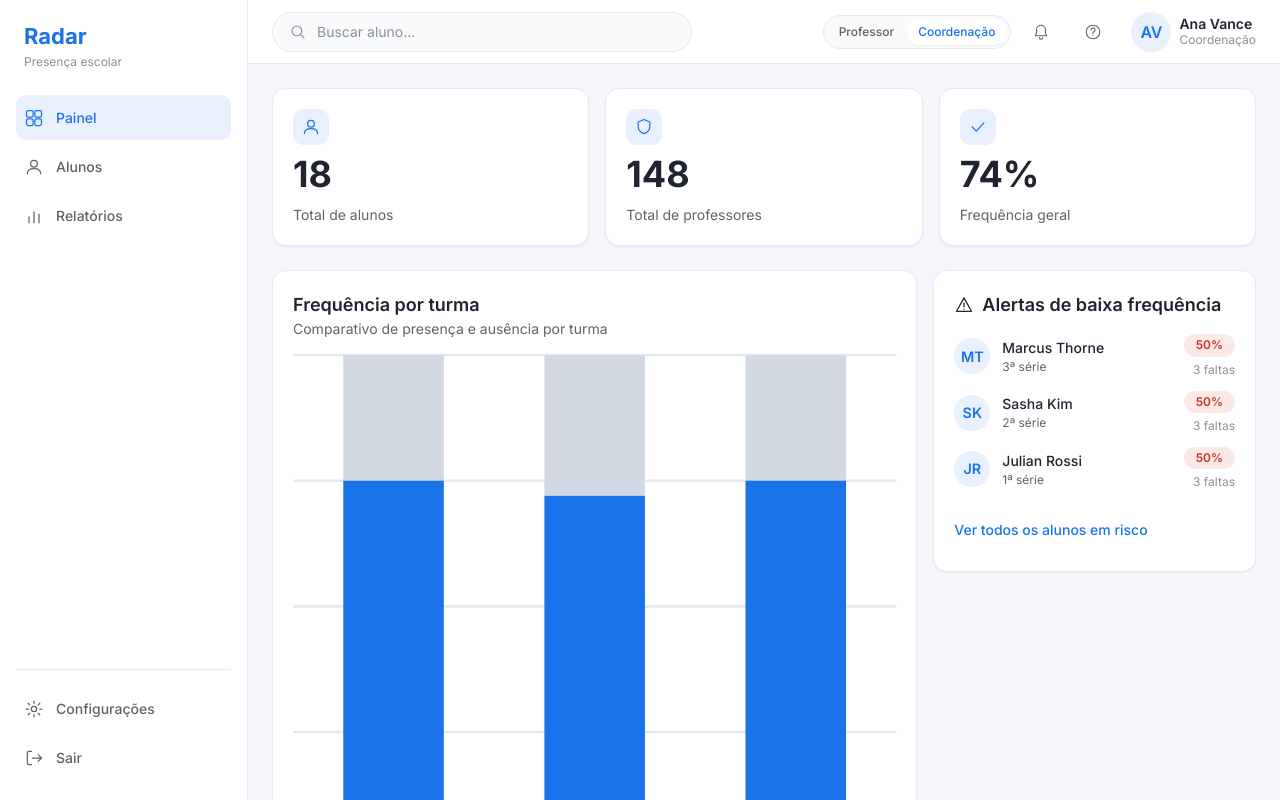
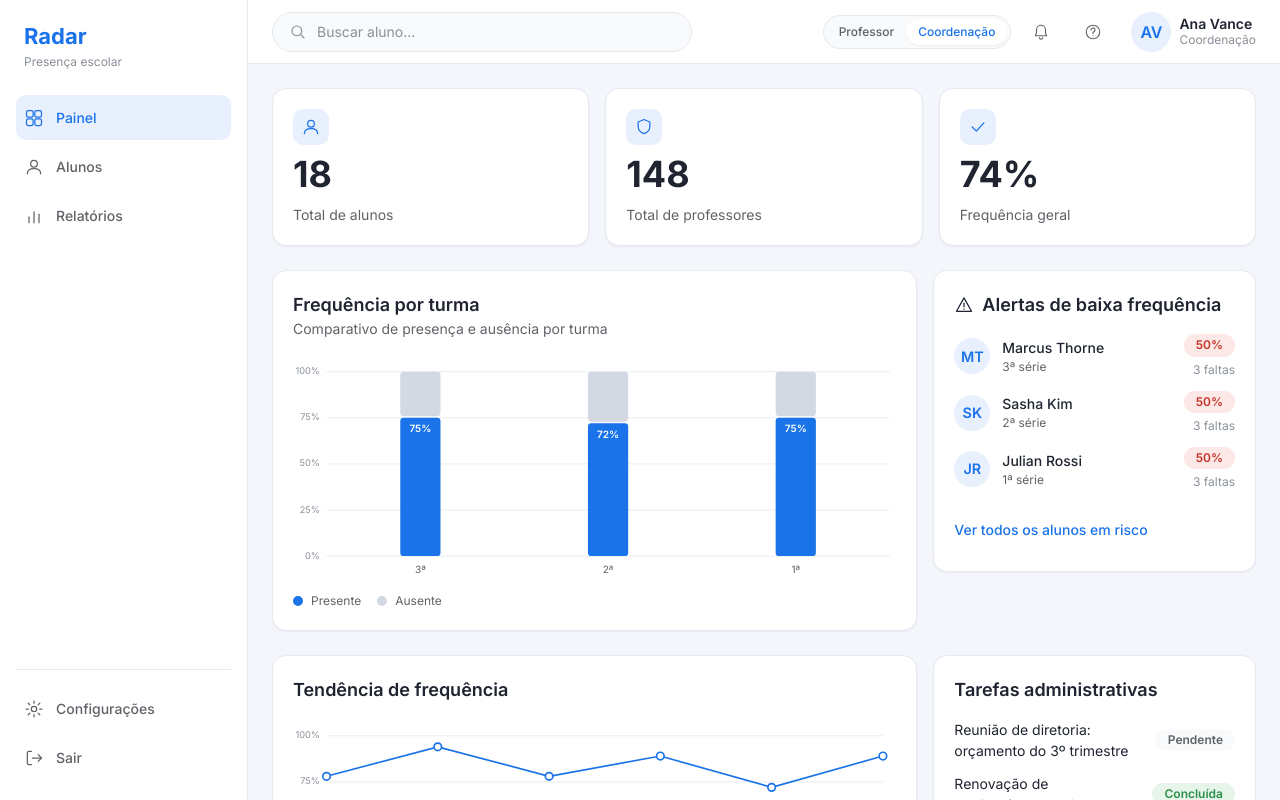
Before and after one commit to emersonjds/radar, a Next.js app: page / in a window 1280 px wide. Both pictures are taken after a click on the button "Coordenação". Shown: the top 800 px of the page. Built offline with nearby package versions, Linux system fonts and the light colour scheme.

Commit message:
fix(painel-admin): draw charts on fixed surface matching card aspect

```diff
--- a/src/widgets/painel-admin/BarChartFrequencia.tsx
+++ b/src/widgets/painel-admin/BarChartFrequencia.tsx
@@ -11,16 +11,26 @@ export interface BarChartFrequenciaProps {
   dados: BarraFrequencia[];
 }
 
-const ALTURA = 200;
-const LARGURA_BARRA = 40;
+/* Superfície de desenho fixa com o mesmo aspecto do .chartBox (720/268):
+   o SVG preenche o card sem esticar nem sobrar borda. */
+const LARGURA = 720;
+const ALTURA_PLOT = 220;
+const PAD_TOPO = 20;
+const PAD_ESQ = 40;
+const PAD_DIR = 8;
+const ALTURA = PAD_TOPO + ALTURA_PLOT + 28;
+const BASE = PAD_TOPO + ALTURA_PLOT;
+const LARGURA_MAX_BARRA = 48;
+const GAP_SEGMENTOS = 2;
 
 export function BarChartFrequencia({ dados }: BarChartFrequenciaProps) {
   if (dados.length === 0) {
     return <p className={styles.vazio}>Sem dados ainda.</p>;
   }
 
-  const largura = Math.max(dados.length * 72, 240);
-  const slot = largura / dados.length;
+  const larguraPlot = LARGURA - PAD_ESQ - PAD_DIR;
+  const slot = larguraPlot / dados.length;
+  const larguraBarra = Math.min(LARGURA_MAX_BARRA, slot * 0.4);
   const resumo = dados.map((item) => `${item.label}: ${item.frequencia}%`).join(", ");
 
   return (
@@ -28,29 +38,56 @@ export function BarChartFrequencia({ dados }: BarChartFrequenciaProps) {
       <div className={styles.chartBox}>
         <svg
           className={styles.svg}
-          viewBox={`0 0 ${largura} ${ALTURA + 24}`}
+          viewBox={`0 0 ${LARGURA} ${ALTURA}`}
           role="img"
           aria-label={`Frequência por turma — ${resumo}`}
         >
           {[0, 25, 50, 75, 100].map((marca) => {
-            const y = ALTURA - (marca / 100) * ALTURA;
-            return <line key={marca} x1={0} x2={largura} y1={y} y2={y} className={styles.gridline} />;
+            const y = BASE - (marca / 100) * ALTURA_PLOT;
+            return (
+              <g key={marca}>
+                <line x1={PAD_ESQ} x2={LARGURA - PAD_DIR} y1={y} y2={y} className={styles.gridline} />
+                <text x={PAD_ESQ - 8} y={y + 3} textAnchor="end" className={styles.tickLabel}>
+                  {marca}%
+                </text>
+              </g>
+            );
           })}
           {dados.map((item, index) => {
-            const x = index * slot + (slot - LARGURA_BARRA) / 2;
-            const alturaPresente = (item.frequencia / 100) * ALTURA;
-            const alturaAusente = ALTURA - alturaPresente;
+            const x = PAD_ESQ + index * slot + (slot - larguraBarra) / 2;
+            const yPresente = BASE - (item.frequencia / 100) * ALTURA_PLOT;
+            const alturaPresente = BASE - yPresente;
+            const alturaAusente = Math.max(0, yPresente - PAD_TOPO - GAP_SEGMENTOS);
             return (
               <g key={item.turmaId}>
-                <rect x={x} y={0} width={LARGURA_BARRA} height={alturaAusente} className={styles.barAusente} />
+                <title>{`${item.label}: ${item.frequencia}% presente`}</title>
                 <rect
                   x={x}
-                  y={alturaAusente}
-                  width={LARGURA_BARRA}
+                  y={PAD_TOPO}
+                  width={larguraBarra}
+                  height={alturaAusente}
+                  rx={4}
+                  className={styles.barAusente}
+                />
+                <rect
+                  x={x}
+                  y={yPresente}
+                  width={larguraBarra}
                   height={alturaPresente}
+                  rx={4}
                   className={styles.barPresente}
                 />
-                <text x={x + LARGURA_BARRA / 2} y={ALTURA + 18} textAnchor="middle" className={styles.axisLabel}>
+                {alturaPresente >= 28 && (
+                  <text
+                    x={x + larguraBarra / 2}
+                    y={yPresente + 17}
+                    textAnchor="middle"
+                    className={styles.valueLabel}
+                  >
+                    {item.frequencia}%
+                  </text>
+                )}
+                <text x={x + larguraBarra / 2} y={BASE + 20} textAnchor="middle" className={styles.axisLabel}>
                   {item.label}
                 </text>
               </g>
--- a/src/widgets/painel-admin/Charts.module.css
+++ b/src/widgets/painel-admin/Charts.module.css
@@ -4,9 +4,10 @@
   gap: var(--space-3);
 }
 
+/* Mesmo aspecto do viewBox (720x268) — o SVG preenche sem esticar nem letterbox. */
 .chartBox {
   width: 100%;
-  aspect-ratio: 16 / 8;
+  aspect-ratio: 720 / 268;
 }
 
 .svg {
@@ -29,8 +30,19 @@
 }
 
 .axisLabel {
-  font-size: 9px;
+  font-size: 12px;
   fill: var(--color-text-muted);
+}
+
+.tickLabel {
+  font-size: 11px;
+  fill: var(--color-text-subtle);
+}
+
+.valueLabel {
+  font-size: 12px;
+  font-weight: var(--weight-semibold);
+  fill: var(--color-text-on-brand);
 }
 
 .legend {
--- a/src/widgets/painel-admin/LineChartTendencia.tsx
+++ b/src/widgets/painel-admin/LineChartTendencia.tsx
@@ -10,19 +10,26 @@ export interface LineChartTendenciaProps {
   pontos: PontoTendencia[];
 }
 
-const ALTURA = 180;
+/* Mesma superfície do BarChartFrequencia (720/268) para os cards ficarem consistentes. */
+const LARGURA = 720;
+const ALTURA_PLOT = 220;
+const PAD_TOPO = 20;
+const PAD_ESQ = 40;
+const PAD_DIR = 16;
+const ALTURA = PAD_TOPO + ALTURA_PLOT + 28;
+const BASE = PAD_TOPO + ALTURA_PLOT;
 
 export function LineChartTendencia({ pontos }: LineChartTendenciaProps) {
   if (pontos.length === 0) {
     return <p className={styles.vazio}>Sem dados ainda.</p>;
   }
 
-  const largura = Math.max(pontos.length * 90, 240);
-  const passoX = pontos.length > 1 ? largura / (pontos.length - 1) : 0;
-  const coords = pontos.map((ponto, index) => ({
+  const larguraPlot = LARGURA - PAD_ESQ - PAD_DIR;
+  const passoX = pontos.length > 1 ? larguraPlot / (pontos.length - 1) : 0;
+  const pontosPosicionados = pontos.map((ponto, indice) => ({
     ...ponto,
-    x: passoX * index,
-    y: ALTURA - (ponto.frequencia / 100) * ALTURA,
+    x: pontos.length > 1 ? PAD_ESQ + passoX * indice : PAD_ESQ + larguraPlot / 2,
+    y: BASE - (ponto.frequencia / 100) * ALTURA_PLOT,
   }));
   const resumo = pontos.map((ponto) => `${formatarData(ponto.data)}: ${ponto.frequencia}%`).join(", ");
 
@@ -31,21 +38,34 @@ export function LineChartTendencia({ pontos }: LineChartTendenciaProps) {
       <div className={styles.chartBox}>
         <svg
           className={styles.svg}
-          viewBox={`0 0 ${largura} ${ALTURA + 24}`}
+          viewBox={`0 0 ${LARGURA} ${ALTURA}`}
           role="img"
           aria-label={`Tendência de frequência — ${resumo}`}
         >
           {[0, 25, 50, 75, 100].map((marca) => {
-            const y = ALTURA - (marca / 100) * ALTURA;
-            return <line key={marca} x1={0} x2={largura} y1={y} y2={y} className={styles.gridline} />;
+            const y = BASE - (marca / 100) * ALTURA_PLOT;
+            return (
+              <g key={marca}>
+                <line x1={PAD_ESQ} x2={LARGURA - PAD_DIR} y1={y} y2={y} className={styles.gridline} />
+                <text x={PAD_ESQ - 8} y={y + 3} textAnchor="end" className={styles.tickLabel}>
+                  {marca}%
+                </text>
+              </g>
+            );
           })}
-          <polyline points={coords.map((c) => `${c.x},${c.y}`).join(" ")} className={styles.linha} />
-          {coords.map((c) => (
-            <circle key={c.data} cx={c.x} cy={c.y} r={4} className={styles.ponto} />
+          <polyline
+            points={pontosPosicionados.map((ponto) => `${ponto.x},${ponto.y}`).join(" ")}
+            className={styles.linha}
+          />
+          {pontosPosicionados.map((ponto) => (
+            <g key={ponto.data}>
+              <title>{`${formatarData(ponto.data)}: ${ponto.frequencia}%`}</title>
+              <circle cx={ponto.x} cy={ponto.y} r={4.5} className={styles.ponto} />
+            </g>
           ))}
-          {coords.map((c) => (
-            <text key={c.data} x={c.x} y={ALTURA + 18} textAnchor="middle" className={styles.axisLabel}>
-              {formatarData(c.data).slice(0, 5)}
+          {pontosPosicionados.map((ponto) => (
+            <text key={ponto.data} x={ponto.x} y={BASE + 20} textAnchor="middle" className={styles.axisLabel}>
+              {formatarData(ponto.data).slice(0, 5)}
             </text>
           ))}
         </svg>
```
